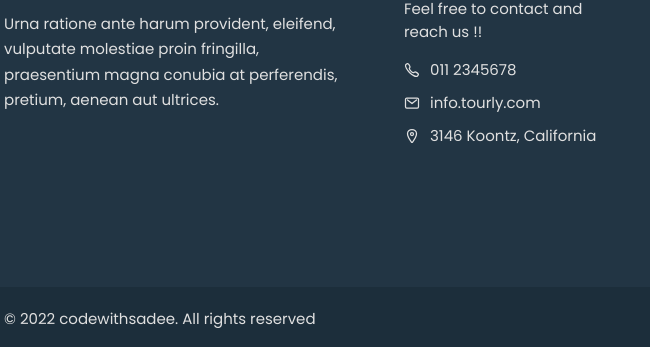
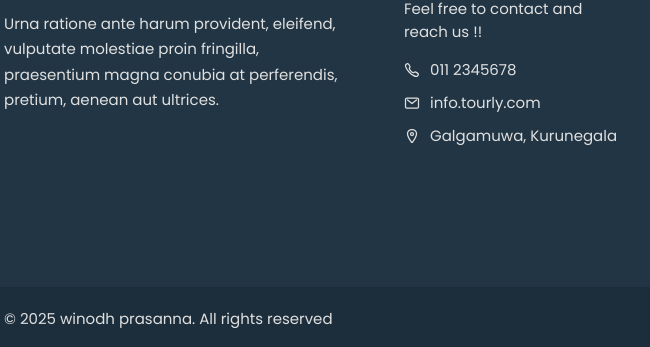
Before and after one commit to WINODH-PRASANNA/Travel-Agancy, a plain HTML site: page index.html in a window 1280 px wide. Shown: the part 5121-5468 px from the top of the page, 61-711 px from the left. Drawn offline with nearby package versions, Linux system fonts and the light colour scheme.

Commit message:
Update index.html

```diff
--- a/index.html
+++ b/index.html
@@ -625,7 +625,7 @@
 
               <li class="contact-item">
                 <ion-icon name="location-outline"></ion-icon>
-                <address>3146 Koontz, California</address>
+                <address>Galgamuwa, Kurunegala</address>
               </li>
 
             </ul>
@@ -653,7 +653,7 @@
         <div class="container">
 
           <p class="copyright">
-            &copy; 2022 <a href="">codewithsadee</a>. All rights reserved
+            &copy; 2025 <a href="">winodh prasanna</a>. All rights reserved
           </p>
 
           <ul class="footer-bottom-list">
```
